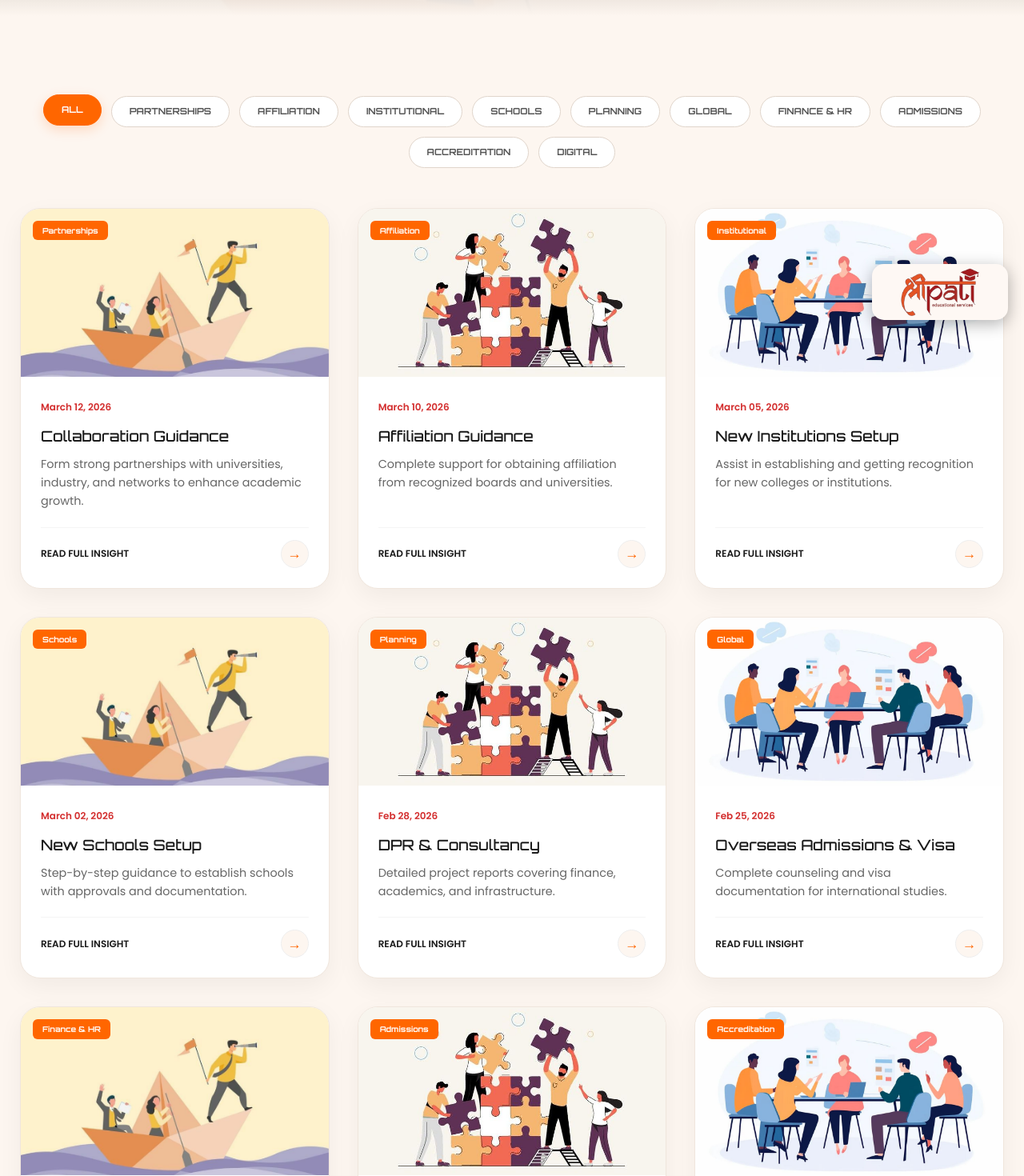
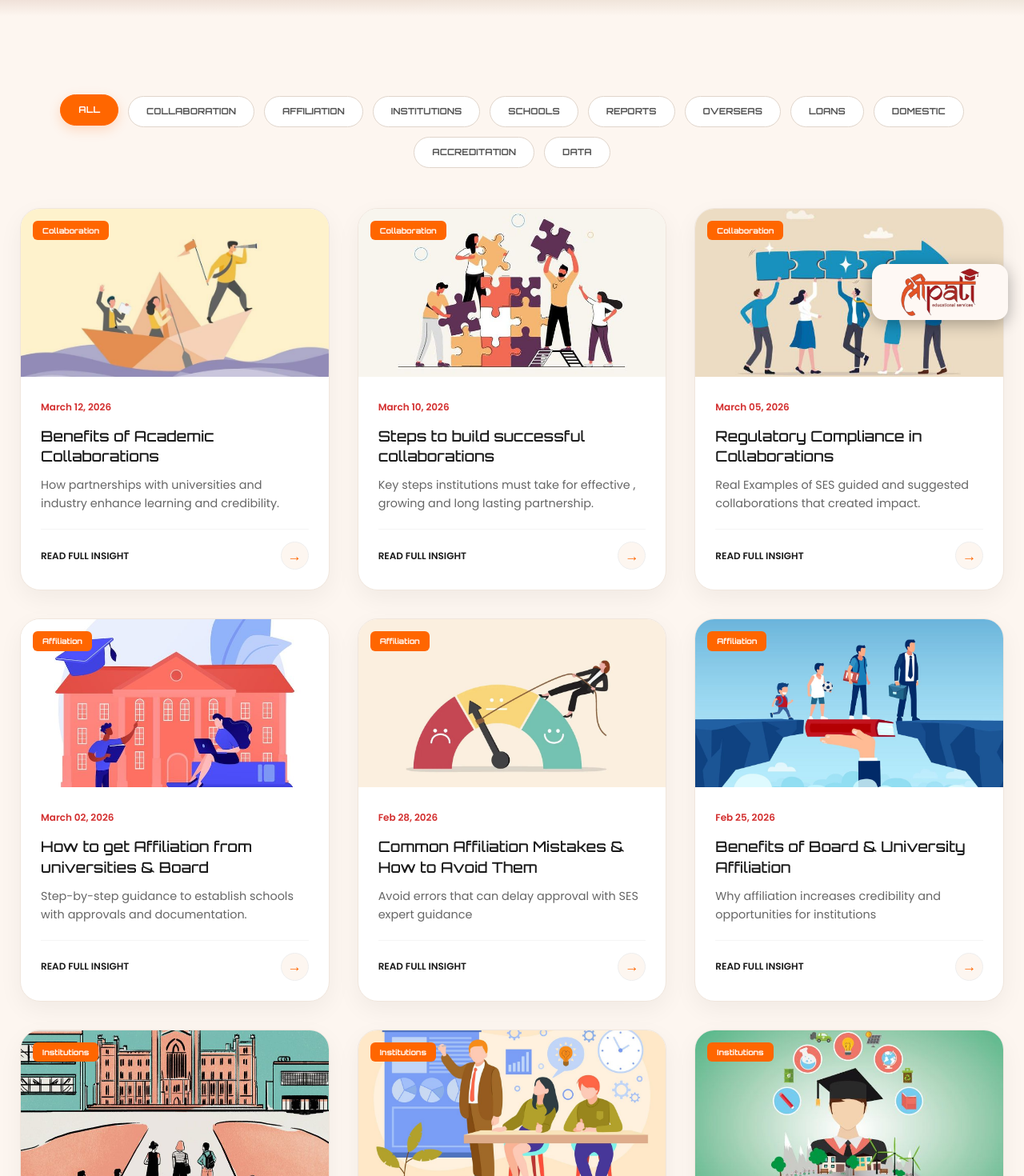
Before and after one commit to Vibhav11Krishna/Shreepati-Educational-Services, a React (Vite) app: page /Allinsights in a window 1280 px wide. Shown: the part 380-1850 px from the top of the page at 80% size. Built offline with nearby package versions, Linux system fonts and the light colour scheme; what @cloudinary/url-gen would draw is missing.

Commit message:
added blogs in knowldge hub

```diff
--- a/src/components/Allinsights.jsx
+++ b/src/components/Allinsights.jsx
@@ -3,24 +3,73 @@ import { Link } from "react-router-dom";
 import Footer from "../mobile/components/Footer";
 import Navbar from "../mobile/components/Navbar";
 // Image imports
+import banner from "../assets/bannerhub.jpg";
 import blog1 from "../assets/Academic.jpg";
 import blog2 from "../assets/Steps.jpg";
-import blog3 from "../assets/Collaboration1.jpg";
+import blog3 from "../assets/Regulatory.jpg";
+import blog4 from "../assets/University.jpg";
+import blog5 from "../assets/Mistakes.jpg";
+import blog6 from "../assets/Credibility.jpg";
+import blog7 from "../assets/Starting.jpg";
+import blog8 from "../assets/Faculty.jpg";
+import blog9 from "../assets/Requirements.jpg";
+import blog10 from "../assets/Estabilish.jpg";
+import blog11 from "../assets/Government.jpg";
+import blog12 from "../assets/Staffing.jpg";
+import blog13 from "../assets/Report.jpg";
+import blog14 from "../assets/Planning.jpg";
+import blog15 from "../assets/Support.jpg";
+import blog16 from "../assets/Abroad.jpg";
+import blog17 from "../assets/Selecting.jpg";
+import blog18 from "../assets/Visa.jpg";
+import blog19 from "../assets/Securing.jpg";
+import blog20 from "../assets/Guidance.jpg";
+import blog21 from "../assets/Saving.jpg";
+import blog22 from "../assets/Course.jpg";
+import blog23 from "../assets/Counseling.jpg";
+import blog24 from "../assets/Decisions.jpg";
+import blog25 from "../assets/Assistance.jpg";
+import blog26 from "../assets/Preparation.jpg";
+import blog27 from "../assets/Benefits.jpg";
+import blog28 from "../assets/Efficient.jpg";
+import blog29 from "../assets/Solutions.jpg";
+import blog30 from "../assets/Compilance.jpg";
 
 const Allinsights = () => {
   const [filter, setFilter] = useState("All");
 
   const allBlogs = [
-    { id: 1, title: "Collaboration Guidance", desc: "Form strong partnerships with universities, industry, and networks to enhance academic growth.", image: blog1, category: "Partnerships", link: "/collaboration", date: "March 12, 2026" },
-    { id: 2, title: "Affiliation Guidance", desc: "Complete support for obtaining affiliation from recognized boards and universities.", image: blog2, category: "Affiliation", link: "/affiliation", date: "March 10, 2026" },
-    { id: 3, title: "New Institutions Setup", desc: "Assist in establishing and getting recognition for new colleges or institutions.", image: blog3, category: "Institutional", link: "/new-institutions", date: "March 05, 2026" },
-    { id: 4, title: "New Schools Setup", desc: "Step-by-step guidance to establish schools with approvals and documentation.", image: blog1, category: "Schools", link: "/new-schools", date: "March 02, 2026" },
-    { id: 5, title: "DPR & Consultancy", desc: "Detailed project reports covering finance, academics, and infrastructure.", image: blog2, category: "Planning", link: "/dpr-consultancy", date: "Feb 28, 2026" },
-    { id: 6, title: "Overseas Admissions & Visa", desc: "Complete counseling and visa documentation for international studies.", image: blog3, category: "Global", link: "/overseas-admissions", date: "Feb 25, 2026" },
-    { id: 7, title: "Educational Loans & HR", desc: "Guidance for education loans and institutional HR management.", image: blog1, category: "Finance & HR", link: "/education-loans", date: "Feb 20, 2026" },
-    { id: 8, title: "Domestic Admission Counseling", desc: "Helping students choose the right colleges across India.", image: blog2, category: "Admissions", link: "/domestic-admissions", date: "Feb 15, 2026" },
-    { id: 9, title: "Accreditation Assistance", desc: "Support for NAAC, NBA, and international accreditations.", image: blog3, category: "Accreditation", link: "/accreditation", date: "Feb 10, 2026" },
-    { id: 10, title: "Data & Document Management", desc: "Secure and efficient academic & administrative data solutions.", image: blog1, category: "Digital", link: "/data-management", date: "Feb 05, 2026" },
+    { id: 1, title: "Benefits of Academic Collaborations", desc: "How partnerships with universities and industry enhance learning and credibility.", image: blog1, category: "Collaboration", link: "/collaboration", date: "March 12, 2026" },
+    { id: 2, title: "Steps to build successful collaborations", desc: "Key steps institutions must take for effective , growing and long lasting partnership.", image: blog2, category: "Collaboration", link: "/affiliation", date: "March 10, 2026" },
+    { id: 3, title: "Regulatory Compliance in Collaborations", desc: "Real Examples of SES guided and suggested collaborations that created impact.", image: blog3, category: "Collaboration", link: "/new-institutions", date: "March 05, 2026" },
+    { id: 4, title: "How to get Affiliation from universities & Board", desc: "Step-by-step guidance to establish schools with approvals and documentation.", image: blog4, category: "Affiliation", link: "/new-schools", date: "March 02, 2026" },
+    { id: 5, title: "Common Affiliation Mistakes & How to Avoid Them", desc: "Avoid errors that can delay approval with SES expert guidance", image: blog5, category: "Affiliation", link: "/dpr-consultancy", date: "Feb 28, 2026" },
+    { id: 6, title: "Benefits of Board & University Affiliation", desc: "Why affiliation increases credibility and opportunities for institutions", image: blog6, category: "Affiliation", link: "/overseas-admissions", date: "Feb 25, 2026" },
+    { id: 7, title: "The Blueprint for Starting a New College", desc: "Key steps from planning to infrastructure and staff setup", image: blog7, category: "Institutions", link: "/education-loans", date: "Feb 20, 2026" },
+    { id: 8, title: "Setting Up Faculty & Courses for Academic Excellence", desc: "SES guidance on hiring, course design, and administration", image: blog8, category: "Institutions", link: "/domestic-admissions", date: "Feb 15, 2026" },
+    { id: 9, title: "Regulatory Compliance Made Effortless", desc: "Meet all legal and academic requirements smoothly", image: blog9, category: "Institutions", link: "/accreditation", date: "Feb 10, 2026" },
+    { id: 10, title: "How to Start a School The SES Blueprint", desc: "Step by step guidance to estabilish a fully compliant school", image: blog10, category: "Schools", link: "/data-management", date: "Feb 05, 2026" },
+    { id: 11, title: "Government Approvals Simplified for Schools", desc: "SES helps secure all necessary state or central approvals", image: blog11, category: "Schools", link: "/domestic-admissions", date: "Feb 15, 2026" },
+    { id: 12, title: "Infrastructure & Staffing Building Excellence", desc: "Guidance on building classrooms and hiring qualified staff", image: blog12, category: "Schools", link: "/accreditation", date: "Feb 10, 2026" },
+    { id: 13, title: "The Strategic Power of Detailed Project Reports", desc: "Detailed Project Report helps plan finances, academics", image: blog13, category: "Reports", link: "/data-management", date: "Feb 05, 2026" },
+    { id: 14, title: "Planning Educational Projects From Vision to Execution", desc: "How SES ensures smooth execution from concept to completion", image: blog14, category: "Reports", link: "/domestic-admissions", date: "Feb 15, 2026" },
+    { id: 15, title: "Expert Consultancy Support & Institutional Growth", desc: "Avoid mistakes and get professional guidance for institutional Growth", image: blog15, category: "Reports", link: "/accreditation", date: "Feb 10, 2026" },
+    { id: 16, title: "How To Study Abroad Your Global Career Roadmap", desc: "Step by step guidance for International and admission visa processes", image: blog16, category: "Overseas", link: "/data-management", date: "Feb 05, 2026" },
+    { id: 17, title: "Selecting The Right University A Strategic Choice", desc: "SES helps students pick programs aligned with their carrer goals", image: blog17, category: "Overseas", link: "/domestic-admissions", date: "Feb 15, 2026" },
+    { id: 18, title: "Visa Support Made Easy Precision & Compliance", desc: "Expert Help for documentation, applications and approvals", image: blog18, category: "Overseas", link: "/accreditation", date: "Feb 10, 2026" },
+    { id: 19, title: "Securing Educational Loans Institutional Growth Funding", desc: "How SES helps institutions access funding efficiently", image: blog19, category: "Loans", link: "/data-management", date: "Feb 05, 2026" },
+    { id: 20, title: "Staffing & HR Solutions Building Your Core Team", desc: "Expert guidance on faculty and administrative HR systems", image: blog20, category: "Loans", link: "/domestic-admissions", date: "Feb 15, 2026" },
+    { id: 21, title: "Strategic Financial Planning For Sustainable Institutions", desc: "Plan Budgets and resources efficiently with SES consultancy", image: blog21, category: "Loans", link: "/accreditation", date: "Feb 10, 2026" },
+    { id: 22, title: "Choosing The Right Course For A Bright Future", desc: "SES guides students to select courses aligned with their carrer goals", image: blog22, category: "Domestic", link: "/data-management", date: "Feb 05, 2026" },
+    { id: 23, title: "The Power Of Academic Counseling Beyond Just Advice", desc: "Personalized guidance to enhance academic success and confidence", image: blog23, category: "Domestic", link: "/domestic-admissions", date: "Feb 15, 2026" },
+    { id: 24, title: "Informed Decisions & Right Career Paths", desc: "Helping students plan carrer paths with clarity and direction", image: blog24, category: "Domestic", link: "/accreditation", date: "Feb 10, 2026" },
+    { id: 25, title: "The Critical Importance Of Academic Accreditation", desc: "How national & international accreditation boosts credibility", image: blog25, category: "Accreditation", link: "/data-management", date: "Feb 05, 2026" },
+    { id: 26, title: "Preparing for Accreditation Success", desc: "SES ensures all documentation and compilance are ready for inspection", image: blog26, category: "Accreditation", link: "/domestic-admissions", date: "Feb 15, 2026" },
+    { id: 27, title: "The Strategic Benefits of Accreditation", desc: "Increase reputation, student enrollement and institutional growth", image: blog27, category: "Accreditation", link: "/accreditation", date: "Feb 10, 2026" },
+    { id: 28, title: "Efficient Record Management Systems", desc: "We helps institutions manage academic, administrative, data securely", image: blog28, category: "Data", link: "/data-management", date: "Feb 05, 2026" },
+    { id: 29, title: "Digital Solutions for Schools & Colleges", desc: "Use techonology to store, track, and retrieve the data records efficiently", image: blog29, category: "Data", link: "/domestic-admissions", date: "Feb 15, 2026" },
+    { id: 30, title: "Compliance, Organization & Operations", desc: "Maintain regulatory compilance while streamlining operations", image: blog30, category: "Data", link: "/accreditation", date: "Feb 10, 2026" },
+
   ];
 
   const categories = ["All", ...new Set(allBlogs.map(blog => blog.category))];
@@ -108,7 +157,7 @@ const Allinsights = () => {
             align-items: center;
             justify-content: center;
             text-align: center;
-            background: url(${blog1}) center/cover no-repeat;
+            background: url(${banner}) center/cover no-repeat;
             flex-shrink: 0;
             margin-bottom: 60px;
           }
--- a/src/components/Blogspage.tsx
+++ b/src/components/Blogspage.tsx
@@ -1,17 +1,21 @@
 import React from "react";
 
 import blog1 from "../assets/Academic.jpg";
-import blog2 from "../assets/Steps.jpg";
-import blog3 from "../assets/Collaboration1.jpg";
+import blog2 from "../assets/University.jpg";
+import blog3 from "../assets/Starting.jpg";
+import blog4 from "../assets/Government.jpg";
+import blog5 from "../assets/Support.jpg";
+import blog6 from "../assets/Preparation.jpg";
+
 
 function Blogspage() {
   const blogs = [
-    { title: "Academic Growth", desc: "Form strong partnerships with universities to enhance academic growth.", image: blog1, service: "Strategic Partnerships", link: "/blog/academic", date: "March 12, 2026" },
-    { title: "Affiliation Guidance", desc: "Complete support for obtaining affiliation from recognized boards and universities.", image: blog2, service: "Board Affiliation", link: "/blog/affiliation", date: "March 10, 2026" },
-    { title: "Institutional Setup", desc: "Assist in establishing and getting recognition for new colleges or institutions.", image: blog3, service: "Campus Launch", link: "/blog/setup", date: "March 05, 2026" },
-    { title: "New Schools Setup", desc: "Step-by-step guidance to establish schools with approvals and documentation.", image: blog1, service: "Institutional Setup", link: "/blog/schools", date: "March 02, 2026" },
-    { title: "DPR & Consultancy", desc: "Detailed project reports covering finance, academics, and infrastructure.", image: blog2, service: "Project Planning", link: "/blog/dpr", date: "Feb 28, 2026" },
-    { title: "Overseas Admissions", desc: "Complete counseling and visa documentation for international studies.", image: blog3, service: "Global Education", link: "/blog/overseas", date: "Feb 25, 2026" }
+    { title: "Benefits of Academic Collaborations", desc: "How partnerships with universities and industry enhance learning and credibility.", image: blog1, service: "Collaboration", link: "../../blogs/blog1", date: "March 12, 2026" },
+    { title: "How to get Affiliation from universities & Board", desc: "Step by step guide to obtain affiliation from boards and universities", image: blog2, service: "Affiliation", link: "../../blogs/blog4", date: "March 10, 2026" },
+    { title: "The Blueprint Of Starting A New College", desc: "Key steps from planning to infrastructure and staff setup", image: blog3, service: "Institutions", link: "../../blogs/blog7", date: "March 05, 2026" },
+    { title: "Government Approvals Simplified for Schools", desc: "SES helps secure all necessary state or central approvals", image: blog4, service: "Schools", link: "../../blogs/blog11", date: "March 02, 2026" },
+    { title: "Expert Consultancy Support & Institutional Growth", desc: "Avoid mistakes and get professional guidance for institutional Growth", image: blog5, service: "Reports", link: "../../blogs/blog15", date: "Feb 28, 2026" },
+    { title: "Preparing for Accreditation Success", desc: "SES ensures all documentation and compilance are ready for inspection", image: blog6, service: "Accreditation", link: "../../blogs/blog26", date: "Feb 25, 2026" }
   ];
 
   const featuredBlogs = blogs.slice(0, 6);
--- a/src/mobile/components/Blogspage.tsx
+++ b/src/mobile/components/Blogspage.tsx
@@ -1,17 +1,21 @@
 import React from "react";
 
+// Blog Image Imports
 import blog1 from "../../assets/Academic.jpg";
-import blog2 from "../../assets/Steps.jpg";
-import blog3 from "../../assets/Collaboration1.jpg";
+import blog2 from "../../assets/University.jpg";
+import blog3 from "../../assets/Starting.jpg";
+import blog4 from "../../assets/Government.jpg";
+import blog5 from "../../assets/Support.jpg";
+import blog6 from "../../assets/Preparation.jpg";
 
 function Blogspage() {
   const blogs = [
-    { title: "Academic Growth", desc: "Form strong partnerships with universities to enhance academic growth.", image: blog1, service: "Strategic Partnerships", link: "/blog/academic", date: "March 12, 2026" },
-    { title: "Affiliation Guidance", desc: "Complete support for obtaining affiliation from recognized boards and universities.", image: blog2, service: "Board Affiliation", link: "/blog/affiliation", date: "March 10, 2026" },
-    { title: "Institutional Setup", desc: "Assist in establishing and getting recognition for new colleges or institutions.", image: blog3, service: "Campus Launch", link: "/blog/setup", date: "March 05, 2026" },
-    { title: "New Schools Setup", desc: "Step-by-step guidance to establish schools with approvals and documentation.", image: blog1, service: "Institutional Setup", link: "/blog/schools", date: "March 02, 2026" },
-    { title: "DPR & Consultancy", desc: "Detailed project reports covering finance, academics, and infrastructure.", image: blog2, service: "Project Planning", link: "/blog/dpr", date: "Feb 28, 2026" },
-    { title: "Overseas Admissions", desc: "Complete counseling and visa documentation for international studies.", image: blog3, service: "Global Education", link: "/blog/overseas", date: "Feb 25, 2026" }
+    { title: "Benefits of Academic Collaborations", desc: "How partnerships with universities and industry enhance learning and credibility.", image: blog1, service: "Collaboration", link: "../../blogs/blog1", date: "March 12, 2026" },
+    { title: "How to get Affiliation from universities & Board", desc: "Step by step guide to obtain affiliation from boards and universities", image: blog2, service: "Affiliation", link: "../../blogs/blog4", date: "March 10, 2026" },
+    { title: "The Blueprint Of Starting A New College", desc: "Key steps from planning to infrastructure and staff setup", image: blog3, service: "Institutions", link: "../../blogs/blog7", date: "March 05, 2026" },
+    { title: "Government Approvals Simplified for Schools", desc: "SES helps secure all necessary state or central approvals", image: blog4, service: "Schools", link: "../../blogs/blog11", date: "March 02, 2026" },
+    { title: "Expert Consultancy Support & Institutional Growth", desc: "Avoid mistakes and get professional guidance for institutional Growth", image: blog5, service: "Reports", link: "../../blogs/blog15", date: "Feb 28, 2026" },
+    { title: "Preparing for Accreditation Success", desc: "SES ensures all documentation and compilance are ready for inspection", image: blog6, service: "Accreditation", link: "../../blogs/blog26", date: "Feb 25, 2026" }
   ];
 
   const featuredBlogs = blogs.slice(0, 6);
@@ -33,6 +37,7 @@ function Blogspage() {
             <a href={blog.link} key={idx} className="modern-blog-card">
               <div className="card-image-wrapper">
                 <img src={blog.image} alt={blog.title} />
+                {/* SERVICE BADGE OVERLAY */}
                 <div className="category-overlay">
                   <span className="category-badge">{blog.service}</span>
                 </div>
@@ -51,13 +56,12 @@ function Blogspage() {
                 </div>
               </div>
 
-              {/* This div handles the orange/red glow border on hover */}
               <div className="card-hover-border"></div>
             </a>
           ))}
         </div>
 
-        {/* CENTERED CAPSULE BUTTON */}
+        {/* VIEW ALL BUTTON */}
         <div className="view-all-container">
           <a href="/Allinsights" className="all-blogs-capsule">
             <span>View All Insights</span>
@@ -70,7 +74,7 @@ function Blogspage() {
         @import url('https://fonts.googleapis.com/css2?family=Orbitron:wght@400;700;800&family=Poppins:wght@300;400;500;600&display=swap');
 
         .blog-page-root {
-          background: #fdf6f0;
+          background: #fef9f5;
           padding: 80px 20px;
           font-family: 'Poppins', sans-serif;
         }
@@ -89,7 +93,7 @@ function Blogspage() {
         }
 
         .orange-text { color: #FF6600; }
-        .red-text { color: #D32F2F; }
+        .red-text { color: #FF6600; }
 
         .heading-line-accent {
           width: 100px;
@@ -111,7 +115,6 @@ function Blogspage() {
           margin-bottom: 60px;
         }
 
-        /* --- MODERN BLOG CARD --- */
         .modern-blog-card {
           position: relative;
           background: #ffffff;
@@ -126,22 +129,18 @@ function Blogspage() {
           z-index: 1;
         }
 
-        /* Hover: Lift and Shadow */
         .modern-blog-card:hover {
           transform: translateY(-10px);
           box-shadow: 0 20px 40px rgba(255, 102, 0, 0.15);
         }
 
-        /* Hover: The Orange/Red Glowing Border */
         .card-hover-border {
           position: absolute;
           inset: 0;
           border-radius: 24px;
-          padding: 2px; /* Border thickness */
+          padding: 2px;
           background: linear-gradient(135deg, #FF6600, #D32F2F);
-          -webkit-mask:
-             linear-gradient(#fff 0 0) content-box,
-             linear-gradient(#fff 0 0);
+          -webkit-mask: linear-gradient(#fff 0 0) content-box, linear-gradient(#fff 0 0);
           -webkit-mask-composite: xor;
           mask-composite: exclude;
           opacity: 0;
@@ -149,11 +148,8 @@ function Blogspage() {
           z-index: 2;
         }
 
-        .modern-blog-card:hover .card-hover-border {
-          opacity: 1;
-        }
+        .modern-blog-card:hover .card-hover-border { opacity: 1; }
 
-        /* --- IMAGE EFFECTS --- */
         .card-image-wrapper {
           height: 230px;
           position: relative;
@@ -167,8 +163,14 @@ function Blogspage() {
           transition: transform 0.6s ease;
         }
 
-        .modern-blog-card:hover .card-image-wrapper img {
-          transform: scale(1.1);
+        .modern-blog-card:hover .card-image-wrapper img { transform: scale(1.1); }
+
+        /* --- SERVICE BADGE STYLING --- */
+        .category-overlay {
+          position: absolute;
+          top: 15px;
+          left: 15px;
+          z-index: 10;
         }
 
         .category-badge {
@@ -182,9 +184,9 @@ function Blogspage() {
           font-family: 'Orbitron', sans-serif;
           letter-spacing: 1px;
           box-shadow: 0 4px 10px rgba(211, 47, 47, 0.3);
+          display: inline-block;
         }
 
-        /* --- CONTENT EFFECTS --- */
         .card-content {
           padding: 25px;
           flex-grow: 1;
@@ -208,9 +210,7 @@ function Blogspage() {
           transition: color 0.3s ease;
         }
 
-        .modern-blog-card:hover .blog-title {
-          color: #FF6600;
-        }
+        .modern-blog-card:hover .blog-title { color: #FF6600; }
 
         .blog-desc {
           font-size: 0.95rem;
@@ -219,7 +219,6 @@ function Blogspage() {
           margin-bottom: 25px;
         }
 
-        /* --- FOOTER & ARROW --- */
         .card-footer {
           margin-top: auto;
           display: flex;
@@ -255,18 +254,15 @@ function Blogspage() {
           transition: transform 0.3s ease;
         }
 
-        /* Hover state for arrow */
         .modern-blog-card:hover .arrow-circle {
           background: linear-gradient(135deg, #FF6600, #D32F2F);
-          border-color: transparent;
           transform: rotate(-45deg);
         }
 
-        .modern-blog-card:hover .arrow-icon {
-          color: #fff;
-        }
+        .modern-blog-card:hover .arrow-icon { color: #fff; }
 
-        /* --- VIEW ALL BUTTON --- */
+        .view-all-container { text-align: center; }
+
         .all-blogs-capsule {
           display: inline-flex;
           align-items: center;
@@ -290,7 +286,6 @@ function Blogspage() {
           box-shadow: 0 10px 20px rgba(255, 102, 0, 0.3);
         }
 
-        /* --- RESPONSIVE --- */
         @media (max-width: 1024px) {
           .blog-grid { grid-template-columns: repeat(2, 1fr); gap: 25px; }
         }
```
Also changed, not shown: src/assets/bannerhub.jpg (added).
